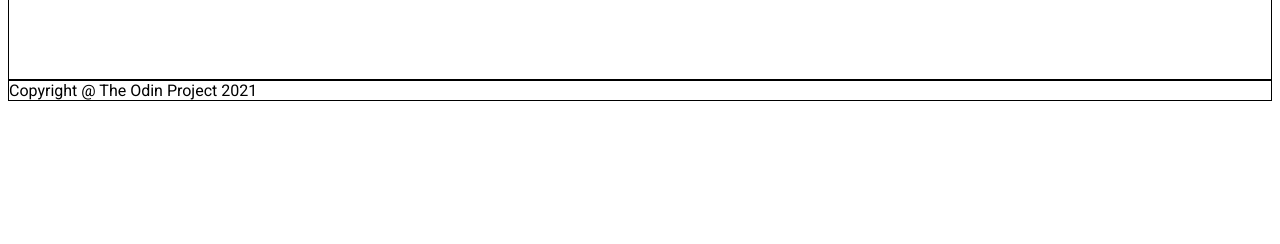
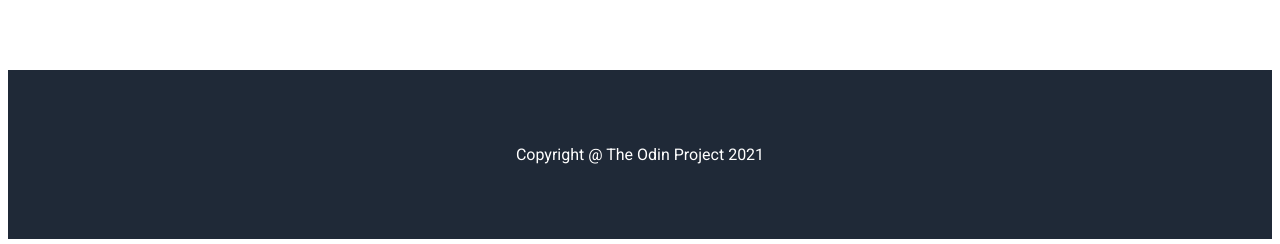
Before and after one commit to vano31/Landing-Page, a plain HTML site: page index.html in a window 1280 px wide. Shown: the part 2204-2448 px from the top of the page. Before the commit the page ends 2313 px from the top, so only its background shows below. Drawn offline with Linux system fonts and the light colour scheme.

Commit message:
Complete footer, remove border

```diff
--- a/style.css
+++ b/style.css
@@ -18,6 +18,7 @@ body {
     padding: 10px;
 }
 
+/*
 .header,
 .extra-header,
 .section-1,
@@ -28,6 +29,8 @@ body {
     border: 1px solid black
 
 }
+
+border was only used for learning*/
 
 
 .header-links {
@@ -181,3 +184,13 @@ body {
     text-align: center;
 
 }
+
+.footer {
+    background-color: #1f2937;
+    color: white;
+    display: flex;
+    justify-content: center;
+    align-items: center ;
+    padding: 75px;
+
+}
```
